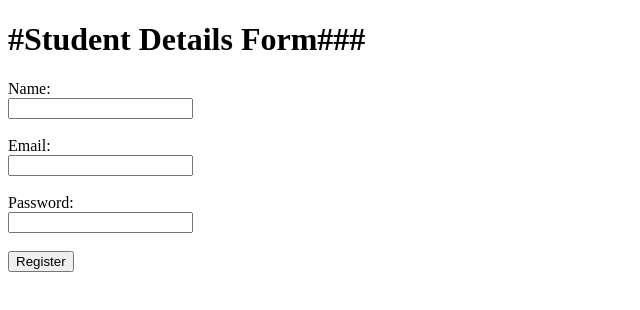
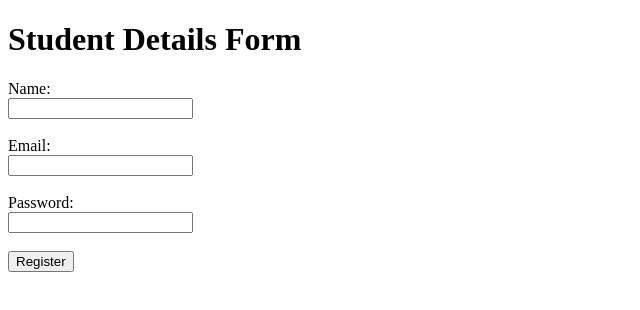
Before and after one commit to Botsky123/node-test-app, a website: page views/index.html in a window 1280 px wide. Shown: the whole page, without its empty margins (0-640 px from the left). Drawn offline with Linux system fonts and the light colour scheme.

Commit message:
Update index.html

```diff
--- a/views/index.html
+++ b/views/index.html
@@ -3,10 +3,10 @@
 <head>
   <meta charset="UTF-8">
   <meta name="viewport" content="width=device-width, initial-scale=1.0">
-  <title>#Student Details Form#</title>
+  <title>##Student Details Form##</title>
 </head>
 <body>
-  <h1>#Student Details Form###</h1>
+  <h1>Student Details Form</h1>
   <form action="/register" method="POST">
     <label for="name">Name:</label><br>
     <input type="text" id="name" name="name" required><br><br>
```
